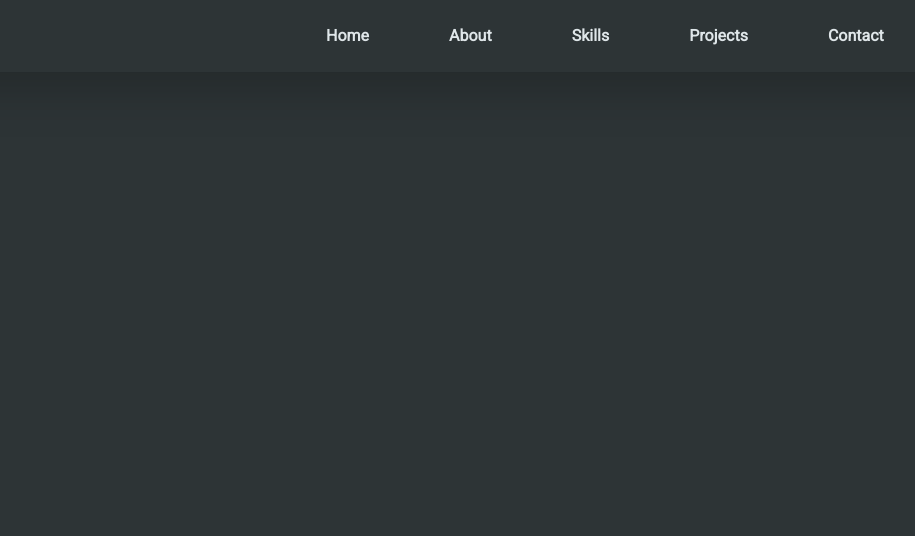
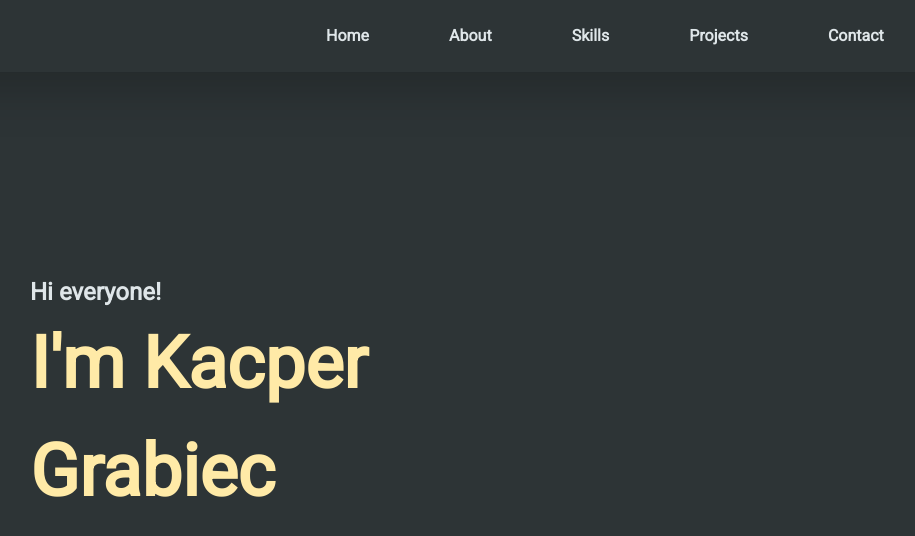
Before and after one commit to Inux71/My-Portfolio-Website, a React (Create React App) app: page / in a window 1280 px wide. Shown: the top 536 px of the page, without its empty margins (98-1013 px from the left). Built offline with nearby package versions, Linux system fonts and the light colour scheme.

Commit message:
feat: add Home component

```diff
--- a/src/About.js
+++ b/src/About.js
@@ -1,6 +1,6 @@
 function About() {
     return (
-        <div className="h-screen"></div>
+        <section className="h-screen"></section>
     );
 }
 
--- a/src/App.js
+++ b/src/App.js
@@ -9,11 +9,18 @@ function App() {
   return (
     <div className="text-city-lights">
       <Navbar></Navbar>
-      <Home></Home>
-      <About></About>
-      <Skills></Skills>
-      <Projects></Projects>
-      <Contact></Contact>
+
+      <div className="
+        mx-auto
+        w-4/5
+        flex
+        flex-col">
+        <Home></Home>
+        <About></About>
+        <Skills></Skills>
+        <Projects></Projects>
+        <Contact></Contact>
+      </div>
     </div>
   );
 }
--- a/src/Contact.js
+++ b/src/Contact.js
@@ -1,6 +1,6 @@
 function Contact() {
     return (
-        <div className="h-screen"></div>
+        <section className="h-screen"></section>
     );
 }
 
--- a/src/Home.js
+++ b/src/Home.js
@@ -1,6 +1,21 @@
 function Home() {
     return (
-        <div className="h-screen"></div>
+        <section className="
+            h-screen
+            flex
+            justify-center
+            items-center
+            text-city-lights">
+            <div className="w-1/2">
+                <h5>Hi everyone!</h5>
+                <h1 className="text-sour-lemon">
+                    I'm Kacper Grabiec
+                </h1>
+            </div>
+            <div className="w-1/2">
+
+            </div>
+        </section>
     );
 }
 
--- a/src/Navbar.js
+++ b/src/Navbar.js
@@ -1,6 +1,7 @@
 function Navbar() {
     return (
-        <div className="
+        <nav className="
+            bg-dracula-orchid
             top-bar
             fixed
             w-full
@@ -35,7 +36,7 @@ function Navbar() {
                 </li>
             ))}
             </ul>
-        </div>
+        </nav>
     );
 }
 
--- a/src/Projects.js
+++ b/src/Projects.js
@@ -1,6 +1,6 @@
 function Projects() {
     return (
-        <div className="h-screen"></div>
+        <section className="h-screen"></section>
     );
 }
 
--- a/src/Skills.js
+++ b/src/Skills.js
@@ -1,6 +1,6 @@
 function Skills() {
     return (
-        <div className="h-screen"></div>
+        <section className="h-screen"></section>
     );
 }
 
--- a/tailwind.config.js
+++ b/tailwind.config.js
@@ -1,4 +1,7 @@
 /** @type {import('tailwindcss').Config} */
+
+const plugin = require('tailwindcss/plugin');
+
 module.exports = {
   content: [
     "./src/**/*.{js,jsx,ts,tsx}",
@@ -8,11 +11,25 @@ module.exports = {
       colors: {
         'dracula-orchid': '#2d3436',
         'city-lights': '#dfe6e9',
+        'sour-lemon': '#ffeaa7',
       },
       fontFamily: {
         'sans': 'Roboto',
       }
     },
   },
-  plugins: [],
+  plugins: [
+    plugin(function({addBase, theme}) {
+      addBase({
+        'h1': {
+          fontSize: theme('fontSize.7xl'),
+          fontWeight: theme('fontWeight.bold'),
+        },
+        'h5': {
+          fontSize: theme('fontSize.2xl'),
+          fontWeight: theme('fontWeight.bold'),
+        },
+      })
+    })
+  ],
 }
```
